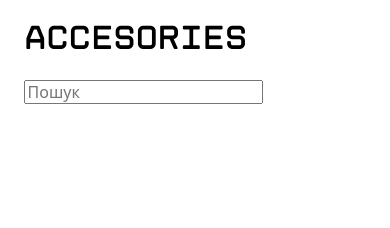
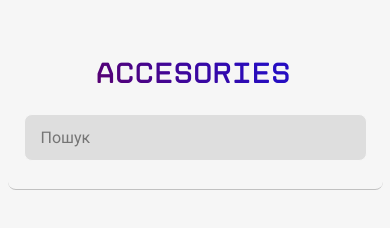
Before and after one commit to bhoretskyi/accesories, a website built with Parcel: page src/index.html in a window 390 px wide. Built offline with nearby package versions, Linux system fonts and the light colour scheme.

Commit message:
add header mobile

```diff
--- a/src/partials/header.html
+++ b/src/partials/header.html
@@ -1,9 +1,9 @@
-<header class="container">
-  <h1 class="title">Accesories</h1>
-  <form>
-    <div>
-      <input type="search" id="mySearch" name="search" placeholder="Пошук" />
-    </div>
+<header class="container header_container">
+  <h1 class="header_logo">Accesories</h1>
+  <form class="header_form">
+
+      <input class="header_input" type="search" id="mySearch" name="search" placeholder="Пошук" />
+
   </form>
 
 
--- a/src/sass/Header_styles/_header.scss
+++ b/src/sass/Header_styles/_header.scss
@@ -1,3 +1,48 @@
-.title {
-    font-family: 'Disket-Regular';
+.header_container {
+  display: flex;
+  flex-direction: column;
+  align-items: center;
+  border-bottom: 1px solid $grey;
+  border-radius: 0px 0px 8px 8px;
+  padding-top: 58px;
+  padding-bottom: 28px;
+}
+
+.header_logo {
+  margin: 0 auto;
+  font-family: 'Disket-Regular';
+  width: 200px;
+  background: $gradientBlue;
+  -webkit-text-fill-color: transparent;
+  background-clip: text;
+  font-size: 28px;
+  line-height: 32px;
+  text-align: left;
+}
+
+.header_form {
+  width: 100%;
+  margin-top: 24px;
+}
+.header_input {
+  height: 47px;
+  width: 100%;
+  padding: 14px 16px 14px 16px;
+
+  border: 1px solid rgb(246, 246, 246);
+  border-radius: 8px;
+
+  background: rgb(222, 222, 222);
+  font-family: 'Roboto';
+  font-size: $textSmall;
+  font-weight: 400;
+  line-height: 19px;
+  text-align: left;
+  ::placeholder {
+    color: $grey;
   }
+  :focus {
+    border: 1px $primaryBlack;
+    border-radius: 8px;
+  }
+}
--- a/src/sass/Utils/_common.scss
+++ b/src/sass/Utils/_common.scss
@@ -19,6 +19,7 @@
 html,body {
   height: 100%;
   min-width: 320px;
+  background-color: #F6F6F6;
 }
 
 
--- a/src/sass/Utils/_variables.scss
+++ b/src/sass/Utils/_variables.scss
@@ -7,3 +7,10 @@ $secondaryBlue : #BCC5FF;
 $grey : #C1C1C1;
 $yellow : #EBBA1A;
 $gradientBlue: linear-gradient(234.41deg, #260dc1 16.245%, #59006f 100%);
+
+// змінні розмір тексту
+
+$textLarge: 20px;
+$textNormal: 18px;
+$textSmall: 16px;
+$textExtraSmall: 14px;
```
Also changed, not shown: src/index.js (line endings or trailing spaces).
